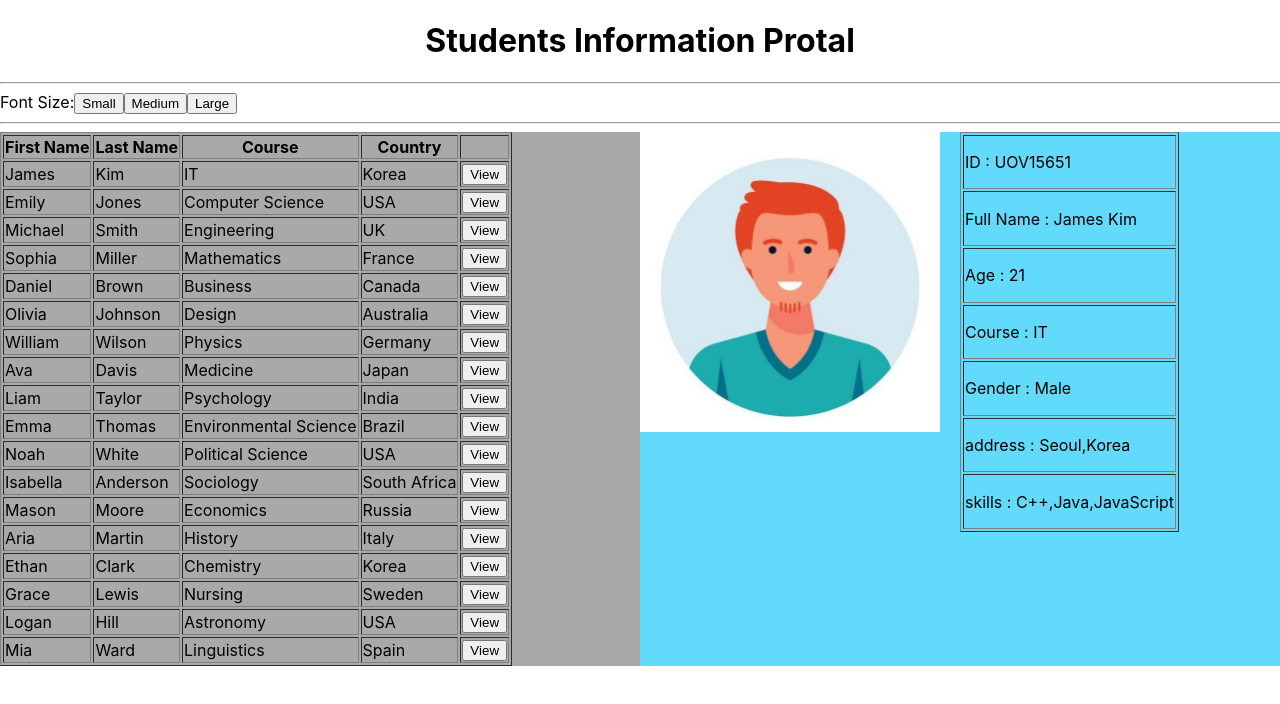
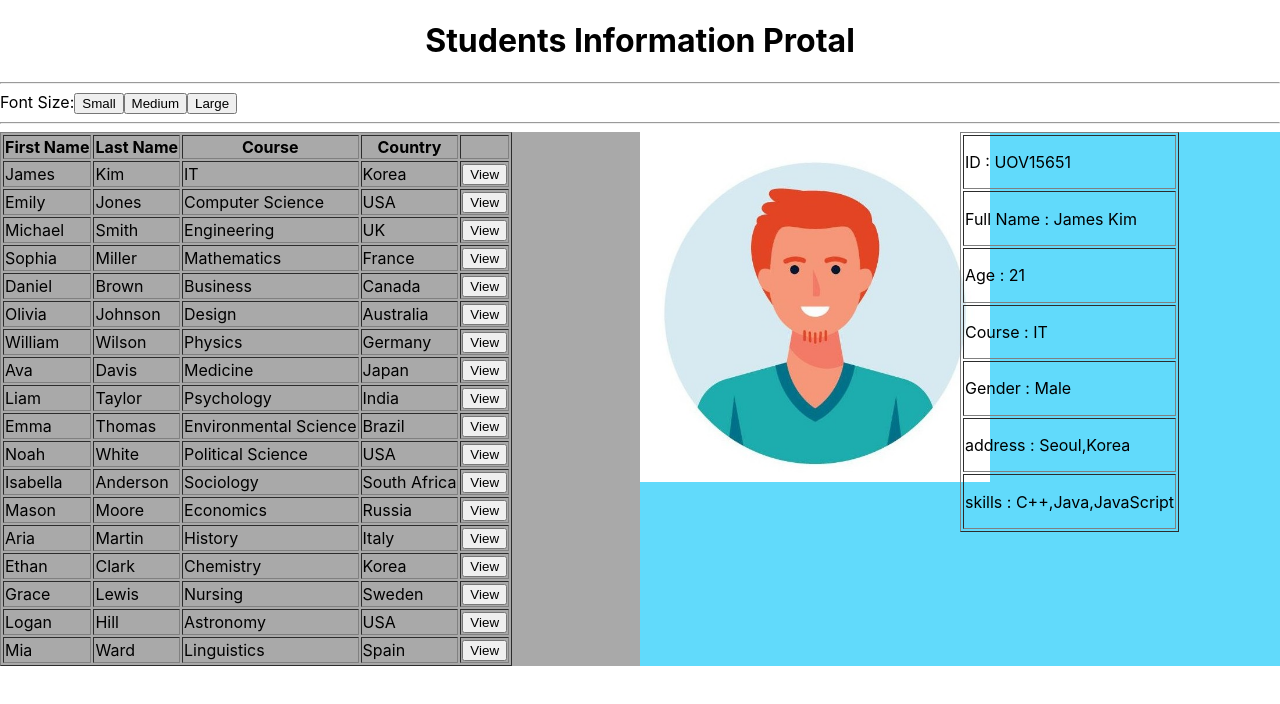
Before and after one commit to manuka8/StudentApp, a React (Create React App) app: page / in a window 1280 px wide. Shown: the top 704 px of the page. Built offline with nearby package versions, Linux system fonts and the light colour scheme.

Commit message:
Update StudentProfile.css

```diff
--- a/src/css/StudentProfile.css
+++ b/src/css/StudentProfile.css
@@ -7,8 +7,8 @@
 }
 
 img{
-    width:300px;
-    height: 300px;
+    width:350px;
+    height: 350px;
 }
 .detail-table{
     width: 50%;
```
